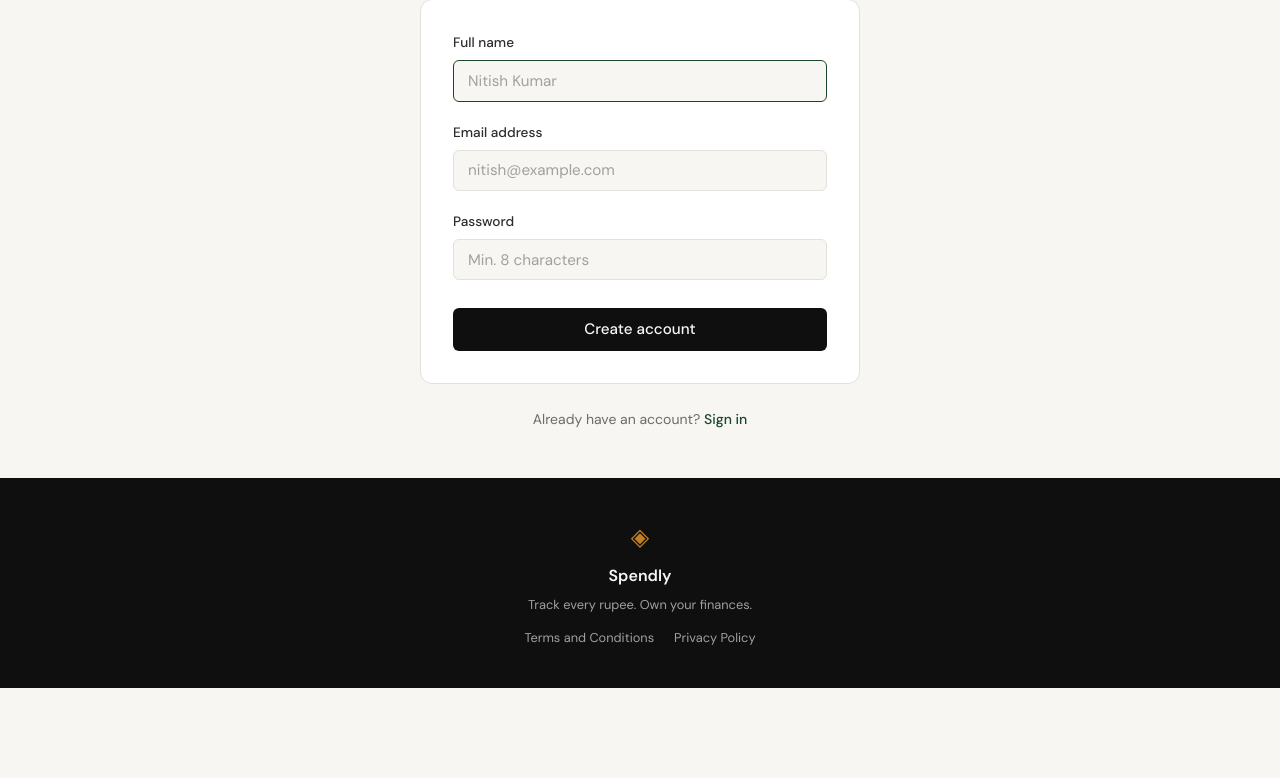
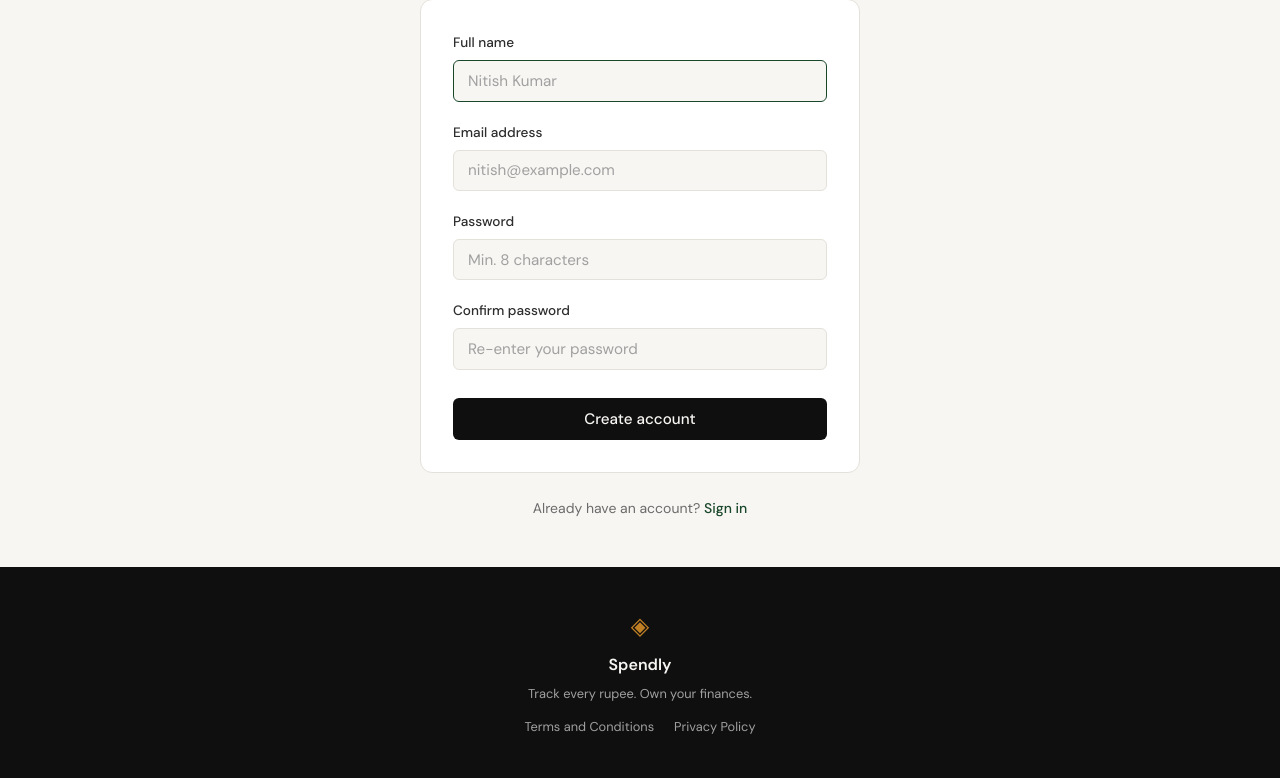
Before and after one commit to partesanjay/spendly, a Flask app: page /register in a window 1280 px wide. Shown: the part 224-1002 px from the top of the page. Before the commit the page ends 912 px from the top, so only its background shows below. Run offline with Flask 3, Linux system fonts and the light colour scheme.

Commit message:
added registration feature

```diff
--- a/expense-tracker/app.py
+++ b/expense-tracker/app.py
@@ -1,6 +1,9 @@
-from flask import Flask, render_template
+import sqlite3
 
-from database.db import get_db, init_db, seed_db
+from flask import Flask, redirect, render_template, request, url_for
+from werkzeug.security import generate_password_hash
+
+from database.db import create_user, get_db, get_user_by_email, init_db, seed_db
 
 app = Flask(__name__)
 
@@ -18,9 +21,38 @@ def landing():
     return render_template("landing.html")
 
 
-@app.route("/register")
+@app.route("/register", methods=["GET", "POST"])
 def register():
-    return render_template("register.html")
+    if request.method == "GET":
+        return render_template("register.html")
+
+    name = request.form.get("name", "").strip()
+    email = request.form.get("email", "").strip().lower()
+    password = request.form.get("password", "")
+    confirm_password = request.form.get("confirm_password", "")
+
+    error = None
+    if not name or not email:
+        error = "Name and email are required."
+    elif "@" not in email:
+        error = "Enter a valid email address."
+    elif len(password) < 8:
+        error = "Password must be at least 8 characters."
+    elif password != confirm_password:
+        error = "Passwords do not match."
+    elif get_user_by_email(email) is not None:
+        error = "That email is already registered."
+
+    if error is None:
+        try:
+            create_user(name, email, generate_password_hash(password))
+        except sqlite3.IntegrityError:
+            error = "That email is already registered."
+
+    if error:
+        return render_template("register.html", error=error, name=name, email=email), 400
+
+    return redirect(url_for("login"))
 
 
 @app.route("/login")
--- a/expense-tracker/templates/register.html
+++ b/expense-tracker/templates/register.html
@@ -17,23 +17,29 @@
             <div class="auth-error">{{ error }}</div>
             {% endif %}
 
-            <form method="POST" action="/register">
+            <form method="POST" action="{{ url_for('register') }}">
                 <div class="form-group">
                     <label for="name">Full name</label>
                     <input type="text" id="name" name="name"
-                           class="form-input" placeholder="Nitish Kumar"
+                           class="form-input" placeholder="Nitish Kumar" value="{{ name or '' }}"
                            required autofocus>
                 </div>
                 <div class="form-group">
                     <label for="email">Email address</label>
                     <input type="email" id="email" name="email"
-                           class="form-input" placeholder="nitish@example.com"
+                           class="form-input" placeholder="nitish@example.com" value="{{ email or '' }}"
                            required>
                 </div>
                 <div class="form-group">
                     <label for="password">Password</label>
                     <input type="password" id="password" name="password"
-                           class="form-input" placeholder="Min. 8 characters"
+                           class="form-input" placeholder="Min. 8 characters" minlength="8"
+                           required>
+                </div>
+                <div class="form-group">
+                    <label for="confirm_password">Confirm password</label>
+                    <input type="password" id="confirm_password" name="confirm_password"
+                           class="form-input" placeholder="Re-enter your password"
                            required>
                 </div>
                 <button type="submit" class="btn-submit">Create account</button>
```
Also changed, not shown: expense-tracker/database/db.py (+23 -0 lines).
